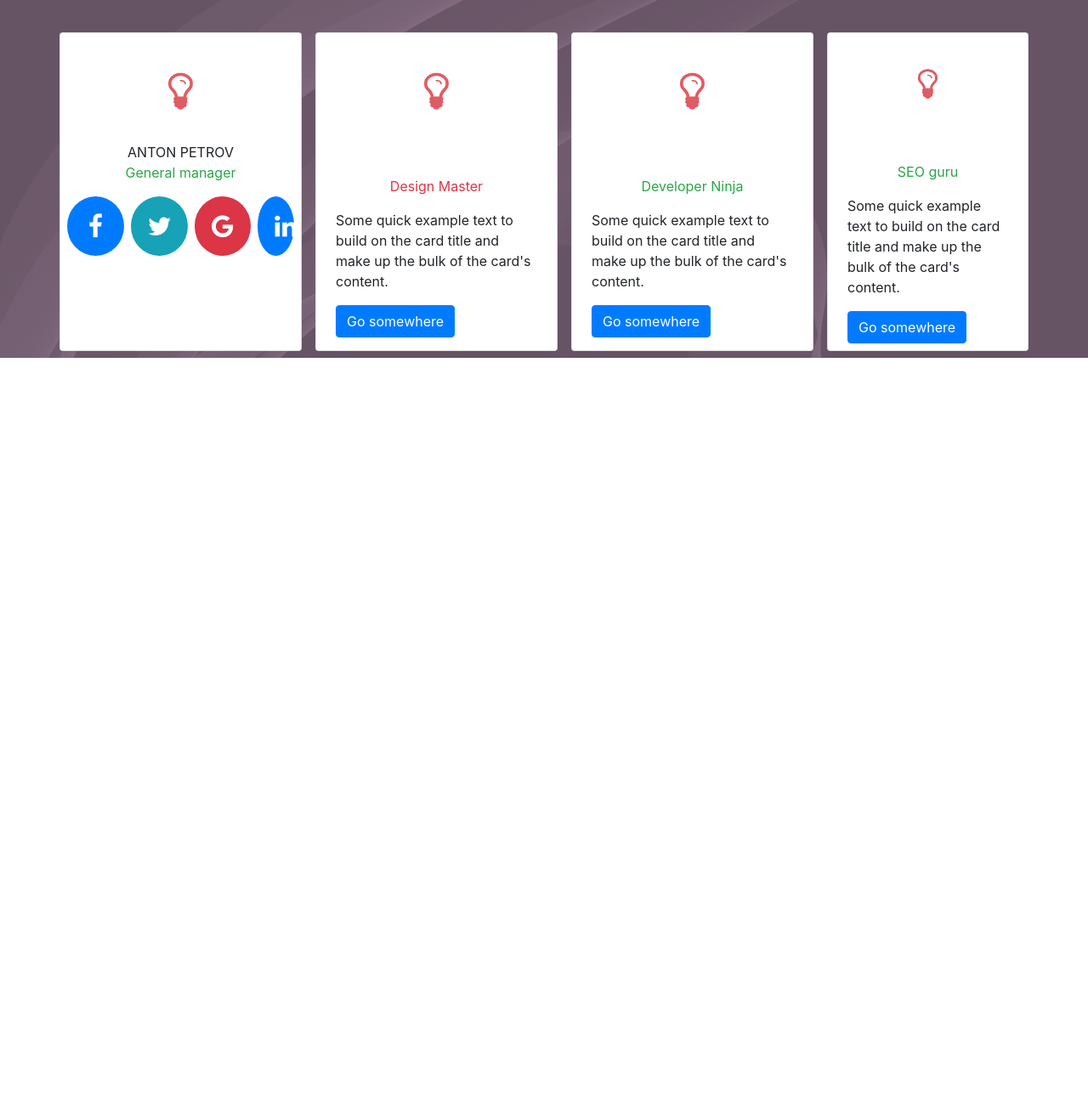
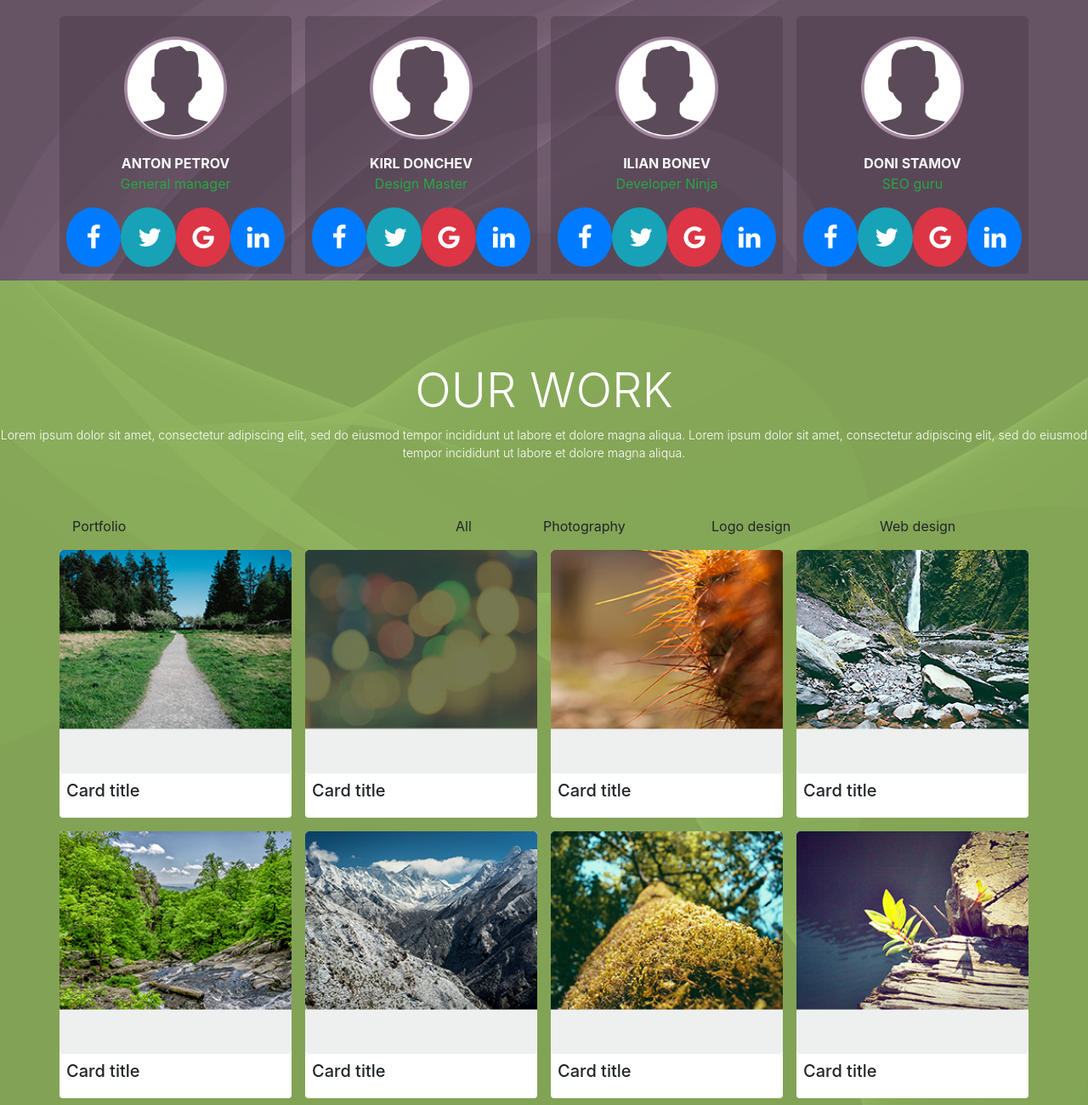
Before and after one commit to rimantepomeckyte/12projectN, a plain HTML site: page index.html in a window 1280 px wide. Shown: the part 1492-2792 px from the top of the page at 85% size. Before the commit the page ends 1913 px from the top, so only its background shows below. Drawn offline with nearby package versions, Linux system fonts and the light colour scheme; a script that the page names is missing.

Commit message:
papildymas

```diff
--- a/index.html
+++ b/index.html
@@ -21,11 +21,11 @@
             </button>
             <div class="collapse navbar-collapse" id="navbarNavAltMarkup">
                 <div class="navbar-nav ml-auto"> <!-- ml-auto navigacija atskiria nuo logo-->
-                    <a class="nav-link active" href="#">Home</a>
-                    <a class="nav-link" href="services.html" target="_blank">Services</a>
-                    <a class="nav-link" href="#">About</a>
-                    <a class="nav-link" href="#">Works</a>
-                    <a class="nav-link" href="#">Contacts</a>
+                    <a class="nav-link active text-white font-weight-light" href="#">Home</a>
+                    <a class="nav-link text-white font-weight-light" href="services.html" target="_blank">Services</a>
+                    <a class="nav-link text-white font-weight-light" href="#">About</a>
+                    <a class="nav-link text-white font-weight-light" href="#">Works</a>
+                    <a class="nav-link text-white font-weight-light" href="#">Contacts</a>
                 </div>
             </div>
         </div>
@@ -62,6 +62,7 @@
 </div> <!--home uzdarymas-->
 <!--Services-->
 <div class="container services">
+    <div class="container">
     <div class="row text-center">
         <div class="col-12 my-5 mb-5 pb-5">
             <h1 class="display-4 pt-5 mb-2 text-white">Our services</h1>
@@ -72,12 +73,13 @@
                 ex ea commodo consequat.</p>
         </div>
     </div>
+    </div>
     <!--Services cards-->
-    <div class="container ">
-        <div class="row">
+    <div class="container">
+        <div class="row card-group">
 
-            <div class="card-services card col-md-3 mr-3 mb-2" style="width: 18rem;">
-                <div class="d-flex justify-content-center mt-4 mb-2"><img class="card-img-top services-img "
+            <div class="card-services card col-md-3 mr-2 mb-2 ml-3 border-0" style="width: 18rem;">
+                <div class="d-flex justify-content-center mt-4 mb-2 "><img class="card-img-top services-img "
                                                                           src="img/lightball.png" alt="Card image cap">
                 </div>
                 <div class="card-body">
@@ -88,7 +90,7 @@
                 </div>
             </div>
 
-            <div class="card-services card col-md-3 mr-3 mb-2" style="width: 18rem;">
+            <div class="card-services card col-md-3 mr-2 mb-2 ml-3 border-0" style="width: 18rem;">
                 <div class="d-flex justify-content-center mt-4 mb-2"><img class="card-img-top services-img "
                                                                           src="img/m wand.png" alt="Card image cap">
                 </div>
@@ -100,7 +102,7 @@
                 </div>
             </div>
 
-            <div class="card-services card col-md-3 mr-3 mb-2" style="width: 18rem;">
+            <div class="card-services card col-md-3 mr-2 mb-2 ml-3 border-0" style="width: 18rem;">
                 <div class="d-flex justify-content-center mt-4 mb-2"><img class="card-img-top services-img"
                                                                           src="img/giars.png" alt="Card image cap">
                 </div>
@@ -112,8 +114,8 @@
                 </div>
             </div>
 
-            <div class="card-services card col-md mb-2" style="width: 18rem;">
-                <div class="d-flex justify-content-center mt-4 mb-2"><img class="card-img-top services-img"
+            <div class="card-services card col-md mb-2 ml-3 border-0" style="width: 18rem;">
+                <div class="d-flex justify-content-center mt-4 mb-2" ><img class="card-img-top services-img"
                                                                           src="img/rocket.png" alt="Card image cap">
                 </div>
                 <div class="card-body">
@@ -141,62 +143,145 @@
     </div>
     <!--Teams cards-->
 <div class="container">
-        <div class="row">
-            <div class="card col-md-3 mr-3 mb-2" style="width: 18rem;">
-                <div class="d-flex justify-content-center mt-4 mb-2"><img class="card-img-top services-img "
-                                                                          src="img/lightball.png" alt="Card image cap">
+        <div class="row card-group">
+            <div class="card teams-card col-md-3 mr-3 mb-2 border-0" style="width: 18rem;">
+                <div class="d-flex justify-content-center mt-4 mb-2"><img class="card-img-top user-img "
+                                                                          src="img/User.png" alt="Card image cap">
                 </div>
                 <div class="card-body">
-                    <div class="row d-flex justify-content-center"> <p class="card-text text-uppercase ">Anton Petrov</p></div>
+                    <div class="row d-flex justify-content-center"> <p class="card-text text-uppercase font-weight-bold text-light">Anton Petrov</p></div>
                     <div class="row d-flex justify-content-center"> <p class="card-text text-center text-success">General manager</p></div>
-                    <div class="row mt-3"> <a href="#" class="col-md-3 bg-primary text-white mr-2 fa fa-facebook"></a>
-                    <a href="#" class="col-md-3 mr-2 bg-info text-white fa fa-twitter"></a>
-                    <a href="#" class="col-md-3 mr-2 bg-danger text-white fa fa-google"></a>
-                    <a href="#" class="col-md bg-primary text-white fa fa-linkedin"></a></div>
+                    <div class="row mt-3 card-group d-flex justify-content-around"> <a href="#" class="bg-primary text-white fa fa-facebook"></a>
+                    <a href="#" class="bg-info text-white fa fa-twitter"></a>
+                    <a href="#" class="bg-danger text-white fa fa-google"></a>
+                    <a href="#" class="bg-primary text-white fa fa-linkedin"></a></div>
                 </div>
             </div>
 
-            <div class="card col-md-3 mr-3 mb-2" style="width: 18rem;">
-                <div class="d-flex justify-content-center mt-4 mb-2"><img class="card-img-top services-img "
-                                                                          src="img/lightball.png" alt="Card image cap">
+            <div class="card teams-card col-md-3 mr-3 mb-2 border-0" style="width: 18rem;">
+                <div class="d-flex justify-content-center mt-4 mb-2"><img class="card-img-top user-img "
+                                                                          src="img/User.png" alt="Card image cap">
                 </div>
                 <div class="card-body">
-                    <p class="card-text text-uppercase text-center text-white">Kirl Donchev</p>
-                    <p class="card-text text-center text-danger">Design Master</p>
-                    <p class="card-text">Some quick example text to build on the card title and make up the bulk of the card's content.</p>
-                    <a href="#" class="btn btn-primary">Go somewhere</a>
+                    <div class="row d-flex justify-content-center"> <p class="card-text text-uppercase font-weight-bold text-light">Kirl Donchev</p></div>
+                    <div class="row d-flex justify-content-center"> <p class="card-text text-center text-success">Design Master</p></div>
+                    <div class="row mt-3 card-group"> <a href="#" class="col-md-3 bg-primary text-white fa fa-facebook"></a>
+                        <a href="#" class="col-md-3 bg-info text-white fa fa-twitter"></a>
+                        <a href="#" class="col-md-3 bg-danger text-white fa fa-google"></a>
+                        <a href="#" class="col-md bg-primary text-white fa fa-linkedin"></a></div>
                 </div>
             </div>
 
-            <div class="card col-md-3 mr-3 mb-2" style="width: 18rem;">
-                <div class="d-flex justify-content-center mt-4 mb-2"><img class="card-img-top services-img "
-                                                                          src="img/lightball.png" alt="Card image cap">
+            <div class="card teams-card col-md-3 mr-3 mb-2 border-0" style="width: 18rem;">
+                <div class="d-flex justify-content-center mt-4 mb-2"><img class="card-img-top user-img "
+                                                                          src="img/User.png" alt="Card image cap">
                 </div>
                 <div class="card-body">
-                    <p class="card-text text-uppercase text-center text-white">Ilian Bonev</p>
-                    <p class="card-text text-center text-success">Developer Ninja</p>
-                    <p class="card-text">Some quick example text to build on the card title and make up the bulk of the card's content.</p>
-                    <a href="#" class="btn btn-primary">Go somewhere</a>
+                    <div class="row d-flex justify-content-center"> <p class="card-text text-uppercase font-weight-bold text-light">Ilian Bonev</p></div>
+                    <div class="row d-flex justify-content-center"> <p class="card-text text-center text-success">Developer Ninja</p></div>
+                    <div class="row mt-3 card-group"> <a href="#" class="col-md-3 bg-primary text-white fa fa-facebook"></a>
+                        <a href="#" class="col-md-3 bg-info text-white fa fa-twitter"></a>
+                        <a href="#" class="col-md-3 bg-danger text-white fa fa-google"></a>
+                        <a href="#" class="col-md bg-primary text-white fa fa-linkedin"></a></div>
                 </div>
             </div>
 
-            <div class="card col-md mb-2" style="width: 18rem;">
-                <div class="d-flex justify-content-center mt-4 mb-2"><img class="card-img-top services-img "
-                                                                          src="img/lightball.png" alt="Card image cap">
+            <div class="card teams-card col-md mb-2 border-0" style="width: 18rem;">
+                <div class="d-flex justify-content-center mt-4 mb-2"><img class="card-img-top user-img "
+                                                                          src="img/User.png" alt="Card image cap">
                 </div>
                 <div class="card-body">
-                    <p class="card-text text-uppercase text-center text-white">Doni Stamov</p>
-                    <p class="card-text text-center text-success">SEO guru</p>
-                    <p class="card-text">Some quick example text to build on the card title and make up the bulk of the card's content.</p>
-                    <a href="#" class="btn btn-primary">Go somewhere</a>
+                    <div class="row d-flex justify-content-center"> <p class="card-text text-uppercase font-weight-bold text-light">Doni Stamov</p></div>
+                    <div class="row d-flex justify-content-center"> <p class="card-text text-center text-success">SEO guru</p></div>
+                    <div class="row mt-3 card-group"> <a href="#" class="col-md-3 bg-primary text-white fa fa-facebook"></a>
+                        <a href="#" class="col-md-3 bg-info text-white fa fa-twitter"></a>
+                        <a href="#" class="col-md-3 bg-danger text-white fa fa-google"></a>
+                        <a href="#" class="col-md bg-primary text-white fa fa-linkedin"></a></div>
                 </div>
             </div>
         </div> <!--teams row uzdarymas-->
 </div> <!--teams conteinerio uzdarymas-->
 </div><!--viso about uzdarymas-->
 <!--Work-->
-<div class="work">
-</div>
+<div class="container work">
+    <div class="row text-center">
+        <div class="col-12 my-5 mb-5">
+            <h1 class="display-4 pt-5 mb-2 text-white text-uppercase">Our Work</h1>
+            <p class="about-p-small text-white font-weight-light">Lorem ipsum dolor sit amet, consectetur adipiscing elit, sed do eiusmod tempor incididunt ut labore et
+                dolore magna aliqua. Lorem ipsum dolor sit amet, consectetur adipiscing elit, sed do eiusmod tempor incididunt ut labore et
+                dolore magna aliqua.</p>
+        </div>
+    </div>
+    <!--Portfolio-->
+    <div class="container">
+
+        <ul class="list-inline row">
+            <li class="list-inline-item col-md">Portfolio</li>
+            <li class="list-inline-item portfolio-font-size col-md-1 ">All</li>
+            <li class="list-inline-item portfolio-font-size col-md-2">Photography</li>
+            <li class="list-inline-item portfolio-font-size col-md-2">Logo design</li>
+            <li class="list-inline-item portfolio-font-size col-md-2">Web design</li>
+        </ul>
+
+    </div>
+
+    <!--Gallery cards-->
+    <div class="container">
+    <div class="row card-group">
+        <div class="card col-md-3 mr-3 p-0 border-0 rounded">
+            <img class="card-img-top fotke" src="img/work1.png" alt="Card image cap">
+            <div class="card-body">
+                <h5 class="card-title">Card title</h5>
+            </div>
+        </div>
+        <div class="card col-md-3 mr-3 p-0 border-0 rounded">
+            <img class="card-img-top" src="img/work2.png" alt="Card image cap">
+            <div class="card-body">
+                <h5 class="card-title">Card title</h5>
+            </div>
+        </div>
+        <div class="card col-md-3 mr-3 p-0 border-0 rounded">
+            <img class="card-img-top" src="img/work3.png" alt="Card image cap">
+            <div class="card-body">
+                <h5 class="card-title">Card title</h5>
+            </div>
+        </div>
+        <div class="card col-md p-0 border-0 rounded">
+            <img class="card-img-top" src="img/work4.png" alt="Card image cap">
+            <div class="card-body">
+                <h5 class="card-title">Card title</h5>
+            </div>
+        </div>
+    </div>
+
+    <div class="row card-group mt-3">
+        <div class="card col-md-3 mr-3 mb-2 p-0 border-0 rounded">
+            <img class="card-img-top" src="img/work5.png" alt="Card image cap">
+            <div class="card-body">
+                <h5 class="card-title">Card title</h5>
+            </div>
+        </div>
+        <div class="card col-md-3 mr-3 mb-2 p-0 border-0 rounded">
+            <img class="card-img-top" src="img/work6.png" alt="Card image cap">
+            <div class="card-body">
+                <h5 class="card-title">Card title</h5>
+            </div>
+        </div>
+        <div class="card col-md-3 mr-3 mb-2 p-0 border-0 rounded">
+            <img class="card-img-top" src="img/work7.png" alt="Card image cap">
+            <div class="card-body">
+                <h5 class="card-title">Card title</h5>
+            </div>
+        </div>
+        <div class="card col-md mb-2 p-0 border-0 rounded">
+            <img class="card-img-top" src="img/work8.png" alt="Card image cap">
+            <div class="card-body">
+                <h5 class="card-title">Card title</h5>
+            </div>
+        </div>
+    </div>
+    </div><!--gallery cards container uzdarymas-->
+</div><!--viso work uzdarymas-->
 <!--Contacts-->
 <div class="contacts">
 </div>
--- a/style.css
+++ b/style.css
@@ -6,11 +6,12 @@ body{
     margin-bottom: 200px;
     opacity: 0.4;
 }
-.card-services {
-    background-color: #b24a50;
-}
+
 .services-img {
     width: 35%;
+}
+.user-img{
+    width: 50%;
 }
 .card-body {
     padding: 0.5rem;
@@ -18,7 +19,7 @@ body{
 .services-p{
     font-size: 1.25rem;
 }
-.services-p-small, about-p-small{
+.services-p-small, .about-p-small{
     font-size: 0.88rem;
 }
 .btn-team{
@@ -27,13 +28,26 @@ body{
 .fa{
     padding: 20px;
     font-size: 30px;
-    width: 30px;
+    width: 25%;
     text-align: center;
     text-decoration: none;
     border-radius: 50%;
 }
+.teams-card{
+    background: url("img/user-background.png");
+    background-repeat: no-repeat;
+    background-size: cover;
+}
+.card-services{
+    background: url("img/services-background.png");
+    background-repeat: no-repeat;
+    background-size: cover;
+}
+.portfolio-font-size{
+    font-size: 1rem;
+}
 
-/*backgrounds*/
+     /*main backgrounds*/
 .home {
     background: url("img/background1.png");
     background-repeat: no-repeat;
```
Also changed, not shown: img/Rectangle-work.png (added), img/User.png (added), img/services-background.png (added), img/user-background.png (added), img/work1.png (added), img/work2.png (added), img/work3.png (added), img/work4.png (added), img/work5.png (added), img/work6.png (added), img/work7.png (added), img/work8.png (added).
